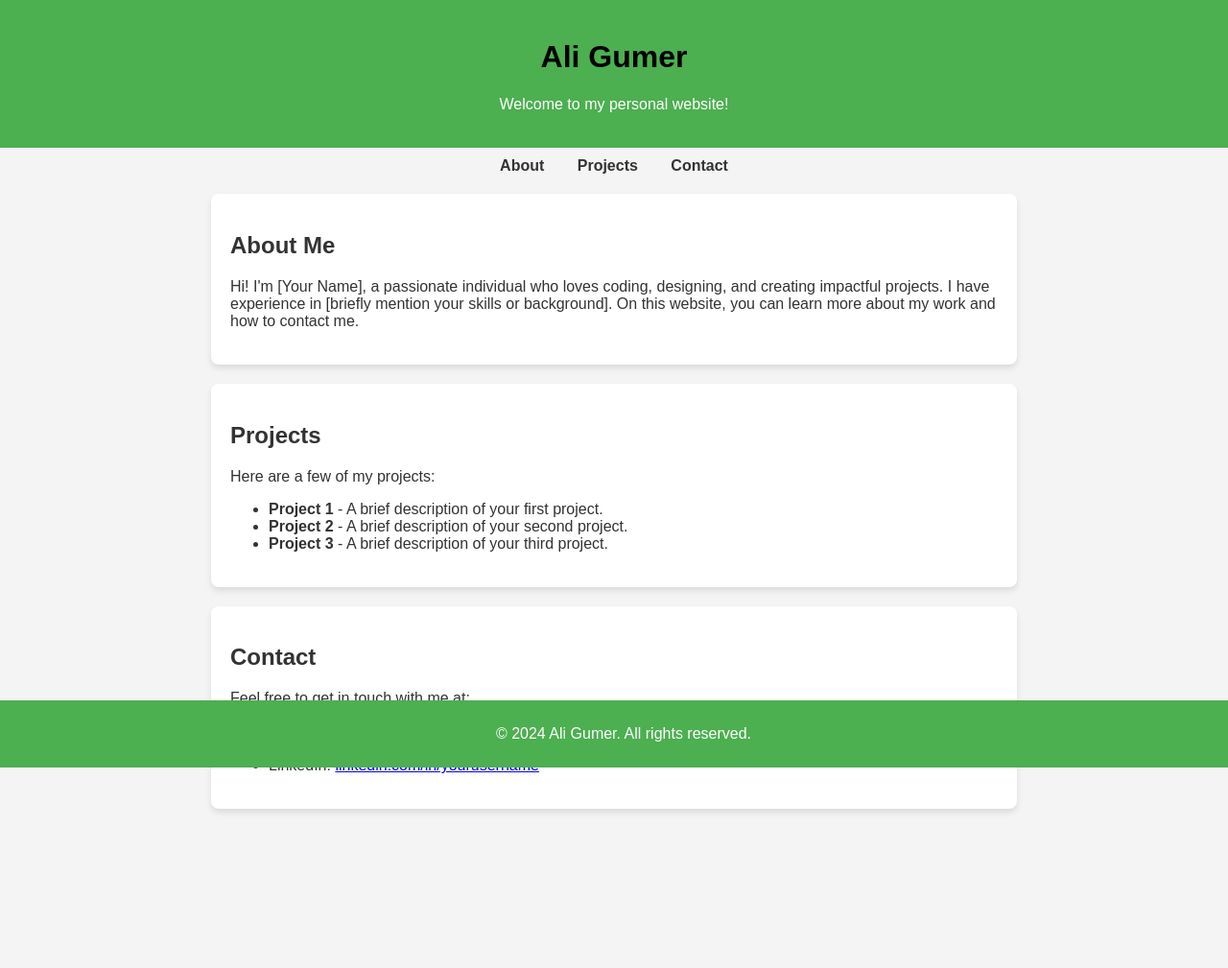
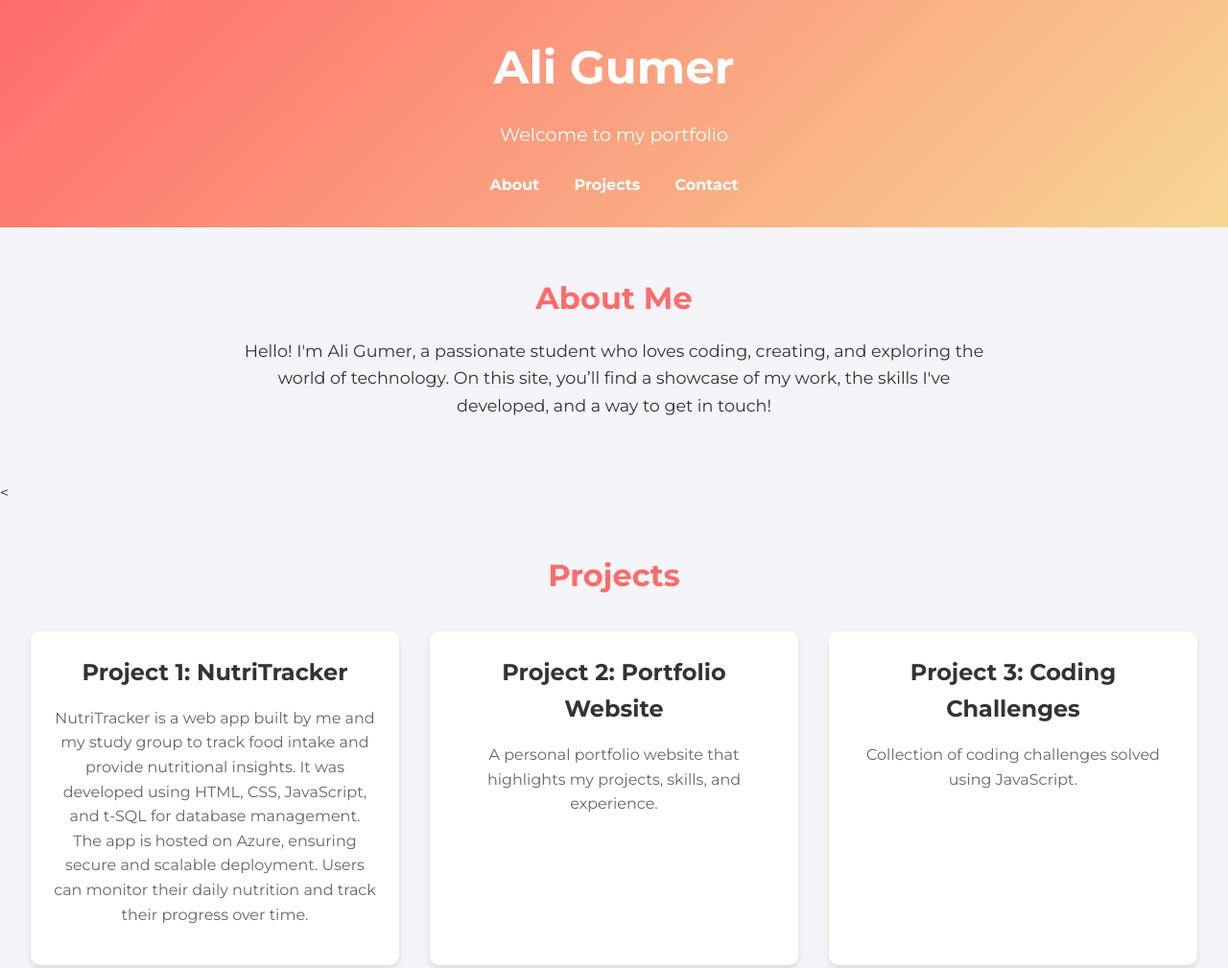
Before and after one commit to Gumxr/Gumer, a website: page public/index.html in a window 1280 px wide. Shown: the top 1009 px of the page at 96% size. Before the commit the page ends 863 px from the top, so only its background shows below. Drawn offline with Linux system fonts and the light colour scheme.

Commit message:
Update 2.0

```diff
--- a/public/index.html
+++ b/public/index.html
@@ -1,90 +1,209 @@
 <!DOCTYPE html>
 <html lang="en">
+
 <head>
     <meta charset="UTF-8">
     <meta name="viewport" content="width=device-width, initial-scale=1.0">
-    <title>Ali Gumer - Website</title>
+    <meta http-equiv="X-UA-Compatible" content="ie=edge">
+    <title>Ali Gumer - Portfolio</title>
+    <link href="https://fonts.googleapis.com/css2?family=Montserrat:wght@400;700&display=swap" rel="stylesheet">
     <style>
-        body {
-            font-family: Arial, sans-serif;
-            background-color: #f4f4f4;
-            color: #333;
+        /* Resetting default styles */
+        * {
             margin: 0;
             padding: 0;
+            box-sizing: border-box;
         }
+
+        body {
+            font-family: 'Montserrat', sans-serif;
+            line-height: 1.6;
+            background-color: #f4f4f9;
+            color: #333;
+            scroll-behavior: smooth;
+        }
+
+        /* Header and Navigation */
         header {
-            background-color: #4CAF50;
-            color: white;
-            padding: 20px;
+            background: linear-gradient(135deg, #ff6b6b, #f7d794);
+            color: #fff;
+            padding: 2rem 0;
             text-align: center;
         }
+
+        header h1 {
+            font-size: 3rem;
+            margin-bottom: 1rem;
+        }
+
+        header p {
+            font-size: 1.2rem;
+        }
+
         nav {
-            margin: 10px;
+            margin-top: 1.5rem;
+        }
+
+        nav a {
+            margin: 0 1rem;
+            text-decoration: none;
+            color: #fff;
+            font-weight: 700;
+            transition: color 0.3s ease;
+        }
+
+        nav a:hover {
+            color: #333;
+        }
+
+        /* Section Styling */
+        section {
+            padding: 3rem 2rem;
+        }
+
+        h2 {
+            font-size: 2rem;
+            margin-bottom: 1rem;
+            text-align: center;
+            color: #ff6b6b;
+        }
+
+        p {
+            font-size: 1.1rem;
+            margin-bottom: 1rem;
+            text-align: center;
+            max-width: 800px;
+            margin-left: auto;
+            margin-right: auto;
+        }
+
+        /* Projects Section */
+        .projects {
+            display: grid;
+            grid-template-columns: repeat(auto-fit, minmax(300px, 1fr));
+            gap: 2rem;
+            margin-top: 2rem;
+        }
+
+        .project-card {
+            background: #fff;
+            border-radius: 10px;
+            box-shadow: 0 4px 6px rgba(0, 0, 0, 0.1);
+            padding: 1.5rem;
+            text-align: center;
+            transition: transform 0.3s ease, box-shadow 0.3s ease;
+        }
+
+        .project-card:hover {
+            transform: translateY(-10px);
+            box-shadow: 0 8px 12px rgba(0, 0, 0, 0.2);
+        }
+
+        .project-card img {
+            max-width: 100%;
+            border-radius: 10px;
+            margin-bottom: 1rem;
+        }
+
+        .project-card h3 {
+            font-size: 1.5rem;
+            margin-bottom: 1rem;
+            color: #333;
+        }
+
+        .project-card p {
+            font-size: 1rem;
+            color: #666;
+        }
+
+        /* Contact Section */
+        .contact ul {
+            list-style: none;
             text-align: center;
         }
-        nav a {
-            margin: 0 15px;
+
+        .contact ul li {
+            margin: 1rem 0;
+            font-size: 1.2rem;
+        }
+
+        .contact ul li a {
+            color: #ff6b6b;
             text-decoration: none;
+            font-weight: 700;
+        }
+
+        .contact ul li a:hover {
             color: #333;
-            font-weight: bold;
         }
-        section {
-            padding: 20px;
-            max-width: 800px;
-            margin: 20px auto;
-            background-color: white;
-            border-radius: 8px;
-            box-shadow: 0px 4px 6px rgba(0, 0, 0, 0.1);
+
+        /* Footer */
+        footer {
+            background-color: #333;
+            color: #fff;
+            text-align: center;
+            padding: 1rem;
         }
-        h1 {
-            color: #000000;
+
+        footer p {
+            margin-top: 1rem;
+            font-size: 0.9rem;
         }
-        footer {
-            text-align: center;
-            padding: 10px;
-            background-color: #4CAF50;
-            color: white;
-            position: fixed;
-            width: 100%;
-            bottom: 0;
+
+        /* Responsive Styling */
+        @media (max-width: 768px) {
+            header h1 {
+                font-size: 2.5rem;
+            }
+
+            p {
+                padding: 0 1rem;
+            }
         }
     </style>
 </head>
+
 <body>
 
     <header>
         <h1>Ali Gumer</h1>
-        <p>Welcome to my personal website!</p>
+        <p>Welcome to my portfolio</p>
+        <nav>
+            <a href="#about">About</a>
+            <a href="#projects">Projects</a>
+            <a href="#contact">Contact</a>
+        </nav>
     </header>
-
-    <nav>
-        <a href="../contact.html">About</a>
-        <a href="">Projects</a>
-        <a href="">Contact</a>
-    </nav>
 
     <section id="about">
         <h2>About Me</h2>
-        <p>Hi! I'm [Your Name], a passionate individual who loves coding, designing, and creating impactful projects. I have experience in [briefly mention your skills or background]. On this website, you can learn more about my work and how to contact me.</p>
+        <p>Hello! I'm Ali Gumer, a passionate student who loves coding, creating, and exploring the world of technology. On this site, you’ll find a showcase of my work, the skills I've developed, and a way to get in touch!</p>
     </section>
 
-    <section id="projects">
+    <<section id="projects">
         <h2>Projects</h2>
-        <p>Here are a few of my projects:</p>
-        <ul>
-            <li><strong>Project 1</strong> - A brief description of your first project.</li>
-            <li><strong>Project 2</strong> - A brief description of your second project.</li>
-            <li><strong>Project 3</strong> - A brief description of your third project.</li>
-        </ul>
+        <div class="projects">
+            <div class="project-card">
+                <h3>Project 1: NutriTracker</h3>
+                <p>NutriTracker is a web app built by me and my study group to track food intake and provide nutritional insights. It was developed using HTML, CSS, JavaScript, and t-SQL for database management. The app is hosted on Azure, ensuring secure and scalable deployment. Users can monitor their daily nutrition and track their progress over time.</p>
+            </div>
+            <div class="project-card">
+                <h3>Project 2: Portfolio Website</h3>
+                <p>A personal portfolio website that highlights my projects, skills, and experience.</p>
+            </div>
+            <div class="project-card">
+                <h3>Project 3: Coding Challenges</h3>
+                <p>Collection of coding challenges solved using JavaScript.</p>
+            </div>
+        </div>
     </section>
 
-    <section id="contact">
+
+    <section id="contact" class="contact">
         <h2>Contact</h2>
-        <p>Feel free to get in touch with me at:</p>
         <ul>
-            <li>Email: <a href="mailto:your.email@example.com">your.email@example.com</a></li>
-            <li>GitHub: <a href="https://github.com/yourusername" target="_blank">github.com/yourusername</a></li>
-            <li>LinkedIn: <a href="https://linkedin.com/in/yourusername" target="_blank">linkedin.com/in/yourusername</a></li>
+            <li>Email: <a href="mailto:gumerali@icloud.com">gumerali@icloud.com</a></li>
+            <li>LinkedIn: <a href="https://www.linkedin.com/in/ali-gumer-8a9137268/" target="_blank">linkedin.com/in/ali-gumer</a></li>
         </ul>
     </section>
 
@@ -93,4 +212,5 @@
     </footer>
 
 </body>
+
 </html>
```
Also changed, not shown: public/contact.html (+1 -0 lines), public/styles/index.css (added).
